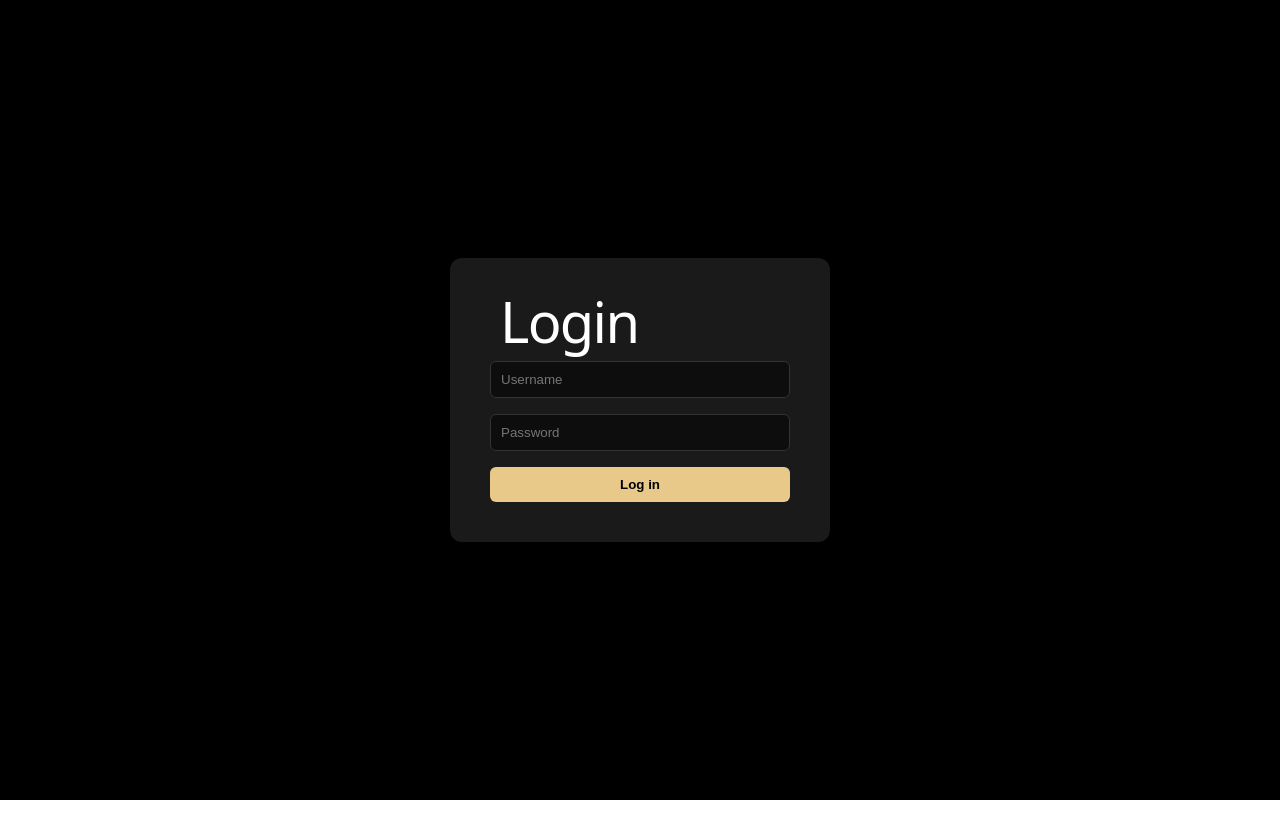
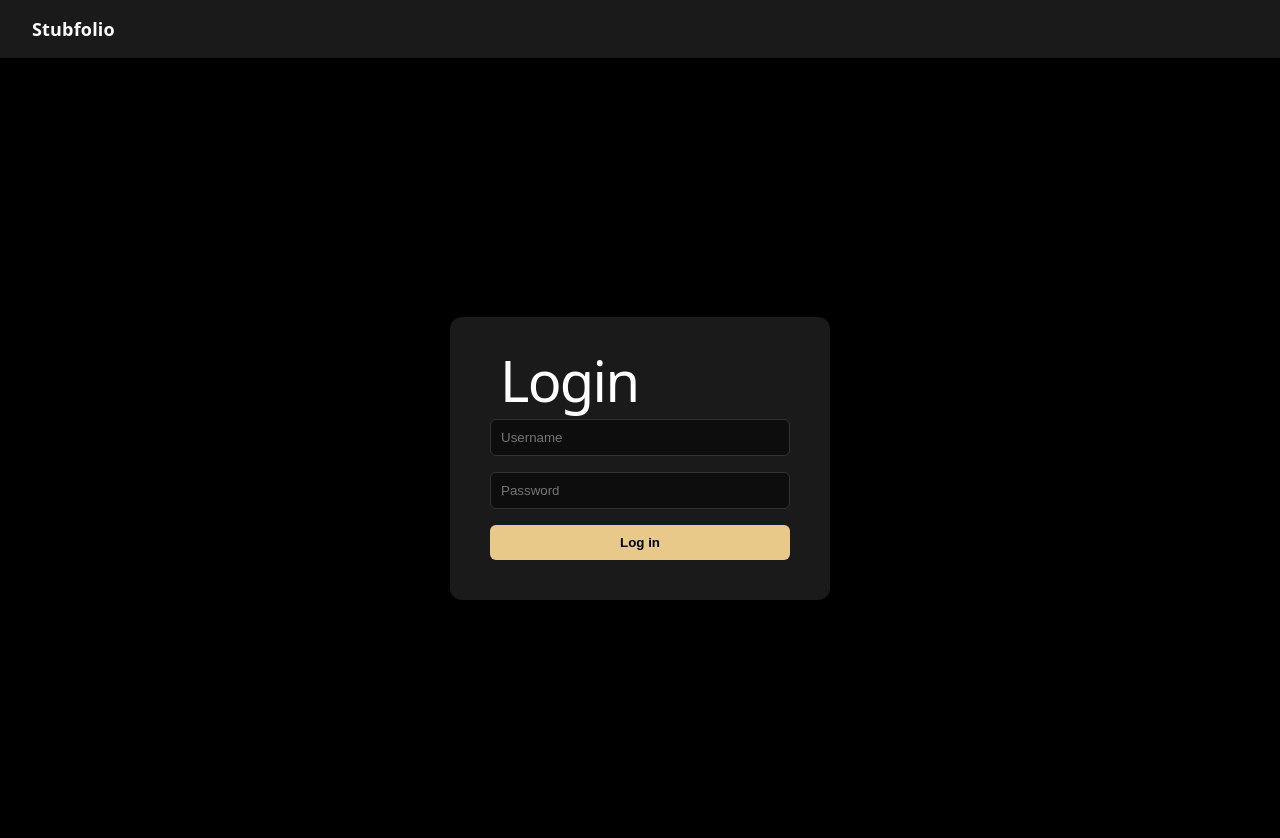
Before and after one commit to jordan-hennessy/stubfolio, a React (Vite) app in the folder frontend/: page /login in a window 1280 px wide. Shown: the top 838 px of the page. Before the commit the page ends 800 px from the top, so only its background shows below. Built offline with nearby package versions, Linux system fonts and the light colour scheme.

Commit message:
Add shared navigation bar with logout functionality

```diff
--- a/frontend/src/App.tsx
+++ b/frontend/src/App.tsx
@@ -1,4 +1,5 @@
 import { BrowserRouter, Routes, Route } from "react-router-dom";
+import Navbar from "./components/Navbar";
 import LoginPage from "./pages/LoginPage";
 import SignupPage from "./pages/SignupPage";
 import MyCollectionPage from "./pages/MyCollectionPage";
@@ -8,6 +9,7 @@ import ConcertDetailPage from "./pages/ConcertDetailPage";
 function App() {
   return (
     <BrowserRouter>
+      <Navbar />
       <Routes>
         <Route path="/login" element={<LoginPage />} />
         <Route path="/signup" element={<SignupPage />} />
--- /dev/null
+++ b/frontend/src/components/Navbar.tsx
@@ -0,0 +1,51 @@
+import { Link, useNavigate } from "react-router-dom";
+
+function Navbar() {
+  const navigate = useNavigate();
+  const token = localStorage.getItem("token");
+
+  const handleLogout = () => {
+    localStorage.removeItem("token");
+    navigate("/login");
+  };
+
+  return (
+    <nav
+      style={{
+        display: "flex",
+        justifyContent: "space-between",
+        alignItems: "center",
+        padding: "16px 32px",
+        backgroundColor: "#1a1a1a",
+        color: "white",
+      }}
+    >
+      <Link
+        to="/concerts"
+        style={{ color: "white", fontWeight: "bold", textDecoration: "none" }}
+      >
+        Stubfolio
+      </Link>
+
+      {token && (
+        <div style={{ display: "flex", gap: "16px", alignItems: "center" }}>
+          <Link
+            to="/concerts"
+            style={{ color: "white", textDecoration: "none" }}
+          >
+            My Collection
+          </Link>
+          <Link
+            to="/concerts/add"
+            style={{ color: "white", textDecoration: "none" }}
+          >
+            Add Concert
+          </Link>
+          <button onClick={handleLogout}>Logout</button>
+        </div>
+      )}
+    </nav>
+  );
+}
+
+export default Navbar;
```
